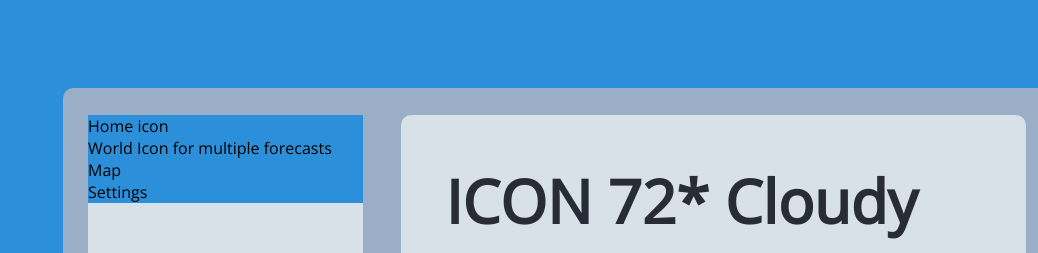
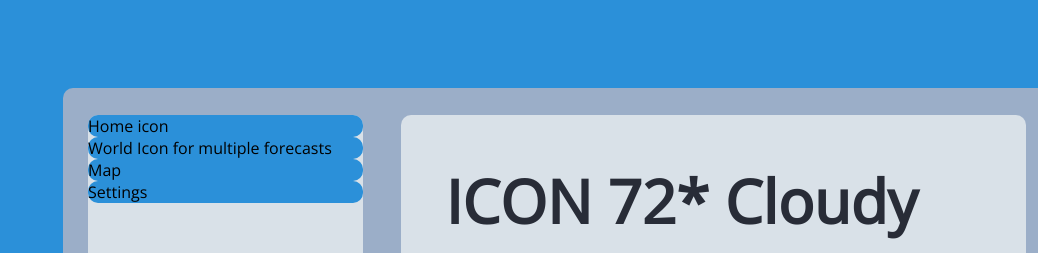
Before and after one commit to nslee333/dev-folder, a React (Create React App) app in the folder weather_app/client/: page / in a window 1280 px wide. Shown: the top 253 px of the page, without its empty margins (242-1280 px from the left). Built offline with nearby package versions, Linux system fonts and the light colour scheme.

Commit message:
Navbar styling.

```diff
--- a/weather_app/client/src/App.css
+++ b/weather_app/client/src/App.css
@@ -60,6 +60,11 @@
   background-color: var(--primary-div);
   border-radius: 10px;
 
+}
+
+.navbarChildren {
+  border-radius: 10px;
+  height:
 }
 
 .realtimeMain{
```
